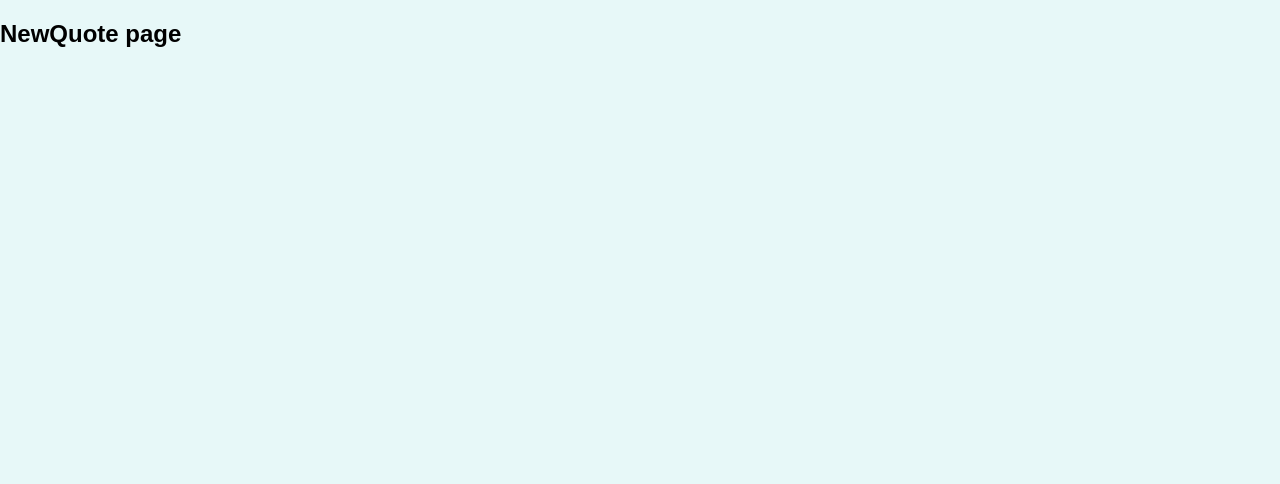
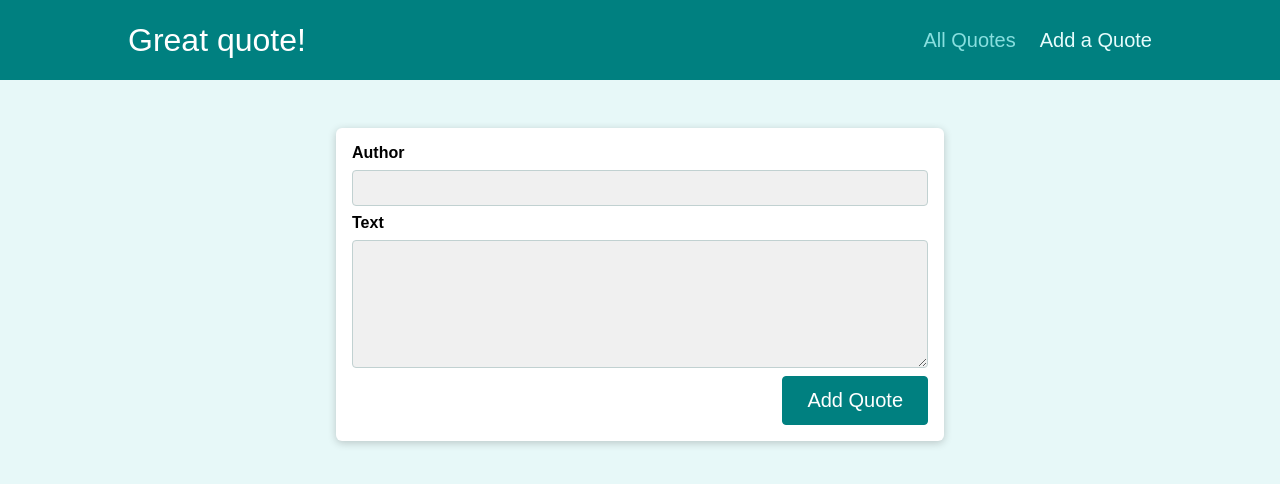
Before and after one commit to aarthipriya2021/udemy_project-RouteNewProject-, a React (Create React App) app: page /new-quote in a window 1280 px wide. Shown: the top 484 px of the page. Built offline with nearby package versions, Linux system fonts and the light colour scheme.

Commit message:
Using prompt

```diff
--- a/src/App.js
+++ b/src/App.js
@@ -1,10 +1,13 @@
 import { Route, Switch, Redirect} from 'react-router-dom';
+import Layout from './components/layout/Layout';
 import AllQuotes from './pages/AllQuotes';
 import NewQuote from './pages/NewQuote';
+import NotFound from './pages/NotFound';
 import QuoteDetail from './pages/QuoteDetail';
 
 function App() {
   return (
+    <Layout>
       <Switch>
         <Route path= '/' exact>
           <Redirect to= '/quotes'/>
@@ -18,7 +21,12 @@ function App() {
         <Route path= '/new-quote'>
           <NewQuote />
         </Route>
+        <Route path= '*'>
+          <NotFound />
+        </Route>
       </Switch>
+    </Layout>
+
   );
 }
 
--- /dev/null
+++ b/src/components/layout/Layout.js
@@ -0,0 +1,15 @@
+import React, { Fragment } from 'react';
+import MainNavigation from './MainNavigation';
+
+import classes from './Layout.module.css';
+
+export const Layout = (props) => {
+    return (
+        <Fragment>
+            <MainNavigation />
+            <main className= {classes.main}>{props.children}</main>
+        </Fragment>
+    )
+}
+
+export default Layout
--- /dev/null
+++ b/src/components/layout/MainNavigation.js
@@ -0,0 +1,24 @@
+import React from 'react';
+import { NavLink } from 'react-router-dom';
+import classes from './MainNavigation.module.css';
+
+export const  MainNavigation = () => {
+    return (
+        <header className= {classes.header}>
+            <div className= {classes.logo}>Great quote!</div>
+            <nav className= {classes.nav}>
+                <ul>
+                    <li>
+                        <NavLink to= '/quotes' activeClassName={classes.active}>All Quotes</NavLink>
+                    </li>
+                    <li>
+                        <NavLink to= '/new-quote' activeClassName={classes.active}>Add a Quote</NavLink>
+                    </li>
+                </ul>
+            </nav>
+        </header>
+
+    )
+}
+
+export default MainNavigation
--- a/src/components/quotes/QuoteForm.js
+++ b/src/components/quotes/QuoteForm.js
@@ -1,10 +1,12 @@
-import { useRef } from 'react';
+import { useRef, useState, Fragment } from 'react';
+import { Prompt} from 'react-router-dom';
 
 import Card from '../UI/Card';
 import LoadingSpinner from '../UI/LoadingSpinner';
 import classes from './QuoteForm.module.css';
 
 const QuoteForm = (props) => {
+  const [isEntering, setIsEntering] = useState(false);
   const authorInputRef = useRef();
   const textInputRef = useRef();
 
@@ -17,11 +19,22 @@ const QuoteForm = (props) => {
     // optional: Could validate here
 
     props.onAddQuote({ author: enteredAuthor, text: enteredText });
+
+  }
+  const finishEnteringHandler = () => {
+    setIsEntering(false);
+  }
+  const formFocusedHandler = () => {
+    setIsEntering(true);
   }
 
   return (
+    <Fragment>
+      <Prompt
+        when= {isEntering}
+        message= {(location) => 'Are you sure want to leave ? All your data will be lost.!'}/>
       <Card>
-      <form className={classes.form} onSubmit={submitFormHandler}>
+        <form onFocus= {formFocusedHandler} className={classes.form} onSubmit={submitFormHandler}>
           {props.isLoading && (
             <div className={classes.loading}>
               <LoadingSpinner />
@@ -36,11 +49,12 @@ const QuoteForm = (props) => {
             <label htmlFor='text'>Text</label>
             <textarea id='text' rows='5' ref={textInputRef}></textarea>
           </div>
-        <div className={classes.actions}>
+          <div onClick= {finishEnteringHandler} className={classes.actions}>
             <button className='btn'>Add Quote</button>
           </div>
         </form>
       </Card>
+    </Fragment>
   );
 };
 
--- a/src/components/quotes/QuoteItem.js
+++ b/src/components/quotes/QuoteItem.js
@@ -1,3 +1,4 @@
+import { Link } from 'react-router-dom';
 import classes from './QuoteItem.module.css';
 
 const QuoteItem = (props) => {
@@ -9,9 +10,9 @@ const QuoteItem = (props) => {
         </blockquote>
         <figcaption>{props.author}</figcaption>
       </figure>
-      <a className='btn'>
+      <Link className='btn' to= {`/quotes/${props.id}`}>
         View Fullscreen
-      </a>
+      </Link>
     </li>
   );
 };
--- a/src/pages/AllQuotes.js
+++ b/src/pages/AllQuotes.js
@@ -1,9 +1,15 @@
-import React from 'react'
+import React from 'react';
+import QuoteList from '../components/quotes/QuoteList'
+
+const DUMMY_DATA = [
+    {id: 'q1', author: 'Max', text: 'Learning React is fun!' } ,
+    {id: 'q2', author: 'Maximilian', text: 'Learning React is great!'}
+];
 
 export const AllQuotes = () => {
     return (
         <div>
-            <h2>AllQuotes page</h2>
+           <QuoteList quotes= {DUMMY_DATA}/>
         </div>
     )
 }
--- a/src/pages/NewQuote.js
+++ b/src/pages/NewQuote.js
@@ -1,9 +1,21 @@
-import React from 'react'
+import React from 'react';
+import { useHistory} from 'react-router-dom'
+
+import QuoteForm from '../components/quotes/QuoteForm';
 
 export const NewQuote = () => {
+    const history = useHistory();
+
+    const addQuoteHandler = (quoteData) => {
+        console.log(quoteData);
+
+    history.push()
+
+
+    }
     return (
         <div>
-            <h2>NewQuote page</h2>
+            <QuoteForm onAddQuote= {addQuoteHandler}/>
         </div>
     )
 }
--- /dev/null
+++ b/src/pages/NotFound.js
@@ -0,0 +1,11 @@
+import React from 'react'
+
+export const  NotFound = () => {
+    return (
+        <div className='centered'>
+            <p>Page not Found :-(</p>
+        </div>
+    )
+}
+
+export default NotFound
--- a/src/pages/QuoteDetail.js
+++ b/src/pages/QuoteDetail.js
@@ -1,14 +1,27 @@
 import {React, Fragment }from 'react';
 import { useParams, Route} from 'react-router-dom'
 import Comments from '../components/comments/Comments';
+import HighLightedQuote from '../components/quotes/HighlightedQuote';
+
+const DUMMY_DATA = [
+    {id: 'q1', author: 'Max', text: 'Learning React is fun!' } ,
+    {id: 'q2', author: 'Maximilian', text: 'Learning React is great!'}
+];
+
+
 
 export const QuoteDetail = () => {
 
     const params = useParams();
+
+    const quote = DUMMY_DATA.find(quote => quote.id === params.quoteId);
+
+    if (!quote) {
+        return <p>No quote found.</p>
+    }
     return (
         <Fragment>
-            <h2>Quote Detail page</h2>
-            <p>{params.quoteId}</p>
+            <HighLightedQuote text= {quote.text} author={quote.author}/>
             <Route path= {`/quotes/${params.quoteId}/comments`}>
                 <Comments />
             </Route>
```
Lines whose indentation alone changed are shown as unchanged.
